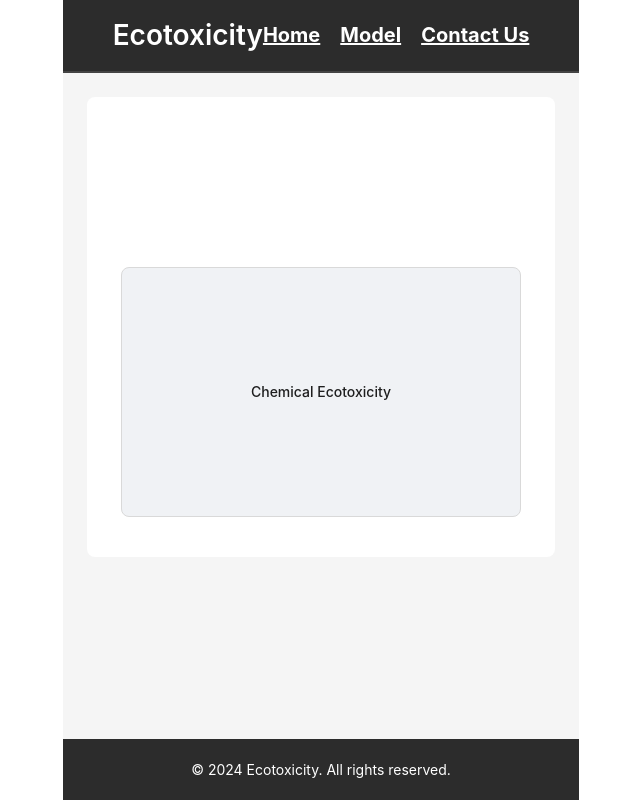
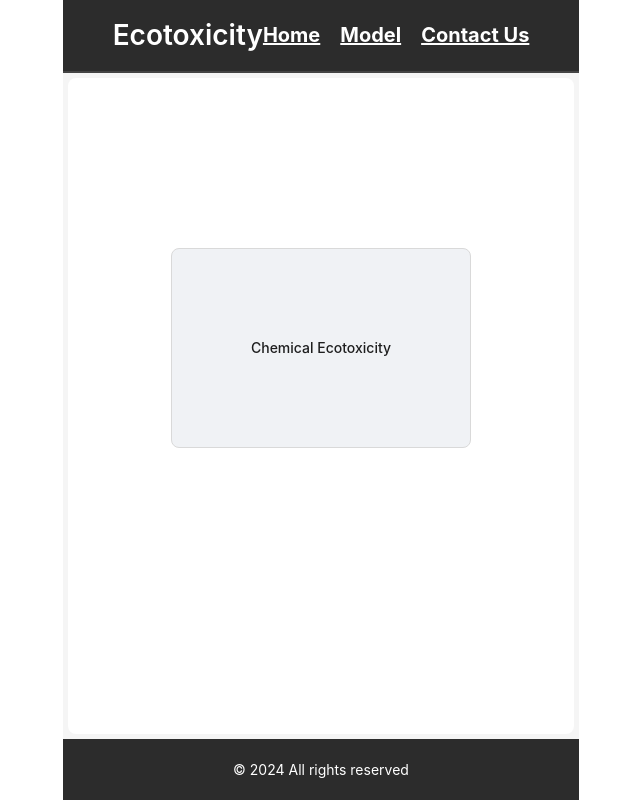
Before and after one commit to dhruvac29/webframe_2, a React (Vite) app in the folder webframe_2/: page /model in a window 1280 px wide. Shown: the whole page, without its empty margins (319-959 px from the left). Built offline with nearby package versions, Linux system fonts and the light colour scheme.

Commit message:
Card Size fixed

```diff
--- a/webframe_2/src/App.css
+++ b/webframe_2/src/App.css
@@ -49,9 +49,8 @@
 }
 
 .content-container {
-  padding: 24px;
+  padding: 5px;
   background-color: #f5f5f5;
-  height: 100%;
 }
 
 .breadcrumb {
@@ -79,3 +78,26 @@
   margin-top: auto;
   height: 100%;
 }
+
+.chemical-ecotoxicity-container {
+  text-align: center;
+  padding: 20px;
+  height: 82vh;
+}
+
+.chemical-ecotoxicity-card {
+  width: 300px;
+  height: 150px;
+  margin: 50px auto 20px;
+  display: flex;
+  align-items: center;
+  justify-content: center;
+  background-color: #f0f2f5;
+  border: 1px solid #d9d9d9;
+  cursor: pointer;
+}
+
+.chemical-ecotoxicity-select {
+  width: 200px;
+  margin-bottom: 20px;
+}
--- a/webframe_2/src/App.jsx
+++ b/webframe_2/src/App.jsx
@@ -28,7 +28,7 @@ const App = () => {
           </div>
         </Content>
         <Footer className="footer">
-          © {new Date().getFullYear()} Ecotoxicity. All rights reserved.
+          © {new Date().getFullYear()} All rights reserved
         </Footer>
       </Layout>
     </Router>
--- a/webframe_2/src/ChemicalEcotoxicity.jsx
+++ b/webframe_2/src/ChemicalEcotoxicity.jsx
@@ -1,6 +1,7 @@
 import React from "react";
 import { Card, Select } from "antd";
 import { useNavigate } from "react-router-dom";
+import "./App.css"; // Import the CSS file
 
 const { Option } = Select;
 
@@ -15,25 +16,12 @@ const ChemicalEcotoxicity = () => {
     }
   };
 
-  const cardStyle = {
-    width: 300,
-    height: 150,
-    margin: "50px auto",
-    marginBottom: "20px",
-    display: "flex",
-    alignItems: "center",
-    justifyContent: "center",
-    backgroundColor: "#f0f2f5",
-    border: "1px solid #d9d9d9",
-    cursor: "pointer",
-  };
-
   return (
-    <div style={{ textAlign: "center", padding: "20px" }}>
-      <Card style={cardStyle}>Chemical Ecotoxicity</Card>
+    <div className="chemical-ecotoxicity-container">
+      <Card className="chemical-ecotoxicity-card">Chemical Ecotoxicity</Card>
       <Select
         defaultValue=""
-        style={{ width: 200, marginBottom: 20 }}
+        className="chemical-ecotoxicity-select"
         onChange={handleOptionChange}
       >
         <Option value="">Select an option</Option>
--- a/webframe_2/src/Contact.css
+++ b/webframe_2/src/Contact.css
@@ -44,13 +44,7 @@
   color: #0056b3;
 }
 
-.contact-image {
-  width: 100%;
-  height: auto;
-  margin-bottom: 20px;
-  border-radius: 8px;
-  /* box-shadow: 0 4px 8px rgba(0, 0, 0, 0.1); */
-}
+
 
 .contact-form {
   flex: 1;
--- /dev/null
+++ b/webframe_2/src/Model.css
@@ -0,0 +1,28 @@
+/* Model.css */
+
+/* Center the content with padding */
+.model-container {
+  text-align: center;
+  margin: auto;
+  padding: 20px;
+  height: 82vh;
+}
+
+/* Style the card with specific dimensions and flexbox properties */
+.model-card {
+  width: 300px;
+  height: 200px;
+  margin: 150px auto 20px auto;
+  display: flex;
+  align-items: center;
+  justify-content: center;
+  background-color: #f0f2f5;
+  border: 1px solid #d9d9d9;
+  cursor: pointer;
+}
+
+/* Style the skeleton component */
+.skeleton-active {
+  width: 100%;
+  height: 100%;
+}
--- a/webframe_2/src/Model.jsx
+++ b/webframe_2/src/Model.jsx
@@ -1,6 +1,7 @@
 import React, { useState, useEffect } from "react";
 import { Skeleton, Card } from "antd";
-import { Link } from "react-router-dom"; // Import Link from react-router-dom
+import { Link } from "react-router-dom";
+import "./Model.css"; // Import the CSS file
 
 const Model = () => {
   const [loading, setLoading] = useState(true);
@@ -11,26 +12,10 @@ const Model = () => {
   }, []);
 
   return (
-    <div style={{ textAlign: "center", padding: "20px" }}>
-      <Skeleton loading={loading} active>
-        {/* Wrap the Card with Link component */}
+    <div className="model-container">
+      <Skeleton loading={loading} active className="skeleton-active">
         <Link to="/chemical-ecotoxicity">
-          <Card
-            style={{
-              width: 400,
-              height: 250,
-              margin: "150px auto",
-              marginBottom: "20px",
-              display: "flex",
-              alignItems: "center",
-              justifyContent: "center",
-              backgroundColor: "#f0f2f5",
-              border: "1px solid #d9d9d9",
-              cursor: "pointer", // Add cursor style to indicate it's clickable
-            }}
-          >
-            Chemical Ecotoxicity
-          </Card>
+          <Card className="model-card">Chemical Ecotoxicity</Card>
         </Link>
       </Skeleton>
     </div>
```
